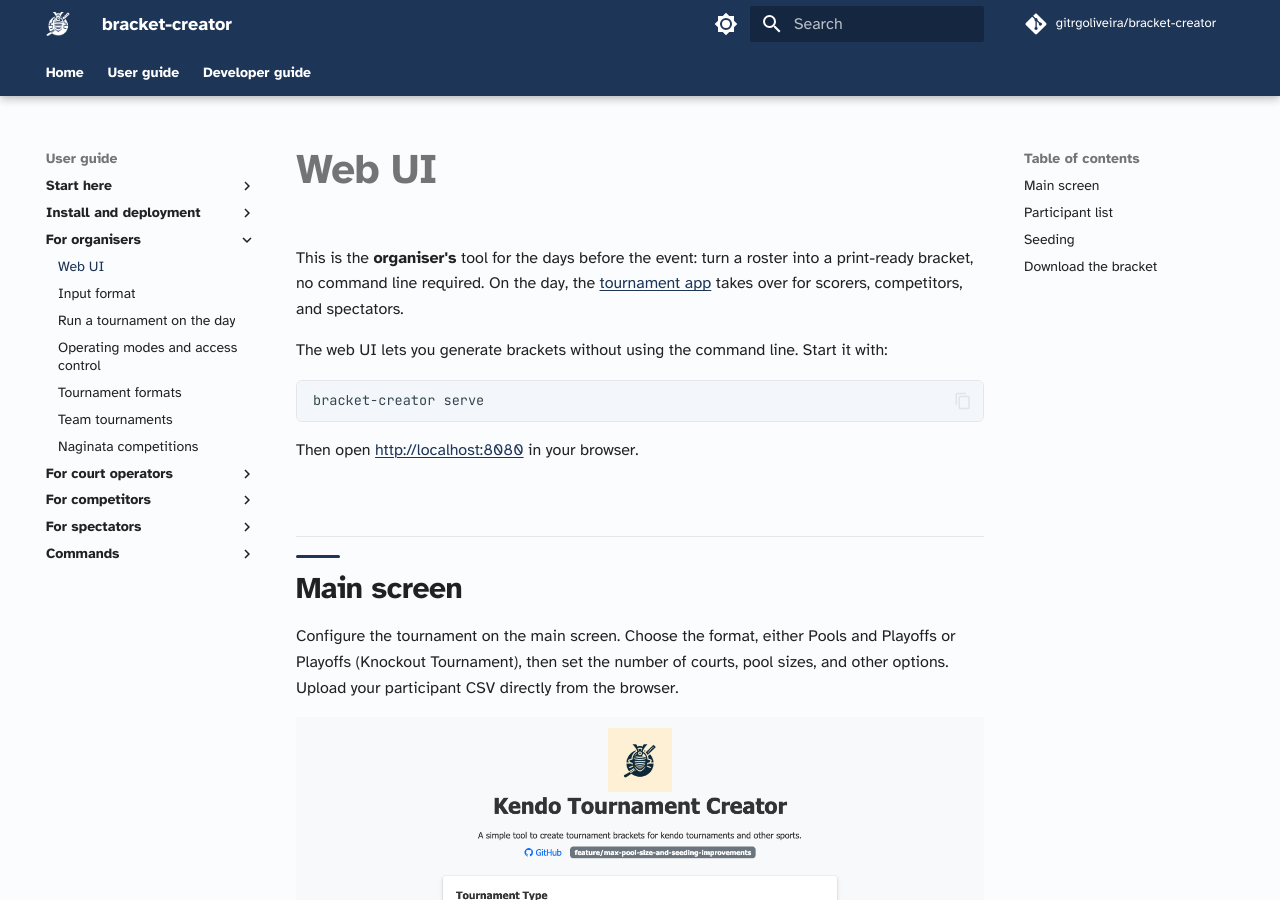
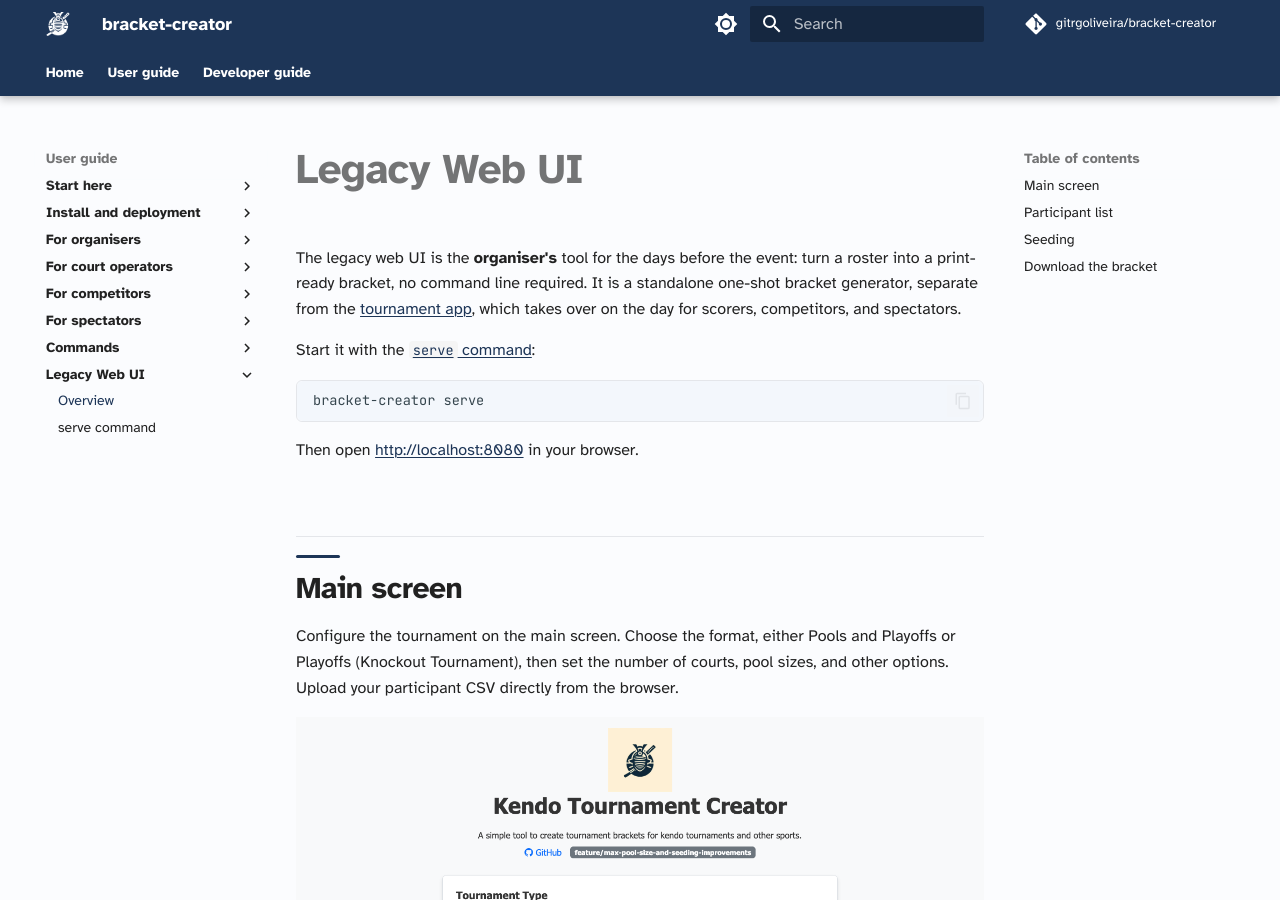
Before and after one commit to gitrgoliveira/bracket-creator, an MkDocs documentation site: the page built from docs/user-guide/organisers/web-ui.md, in a window 1280 px wide and 900 px high. Built offline with MkDocs 1.6.1 and Material for MkDocs 9.7.7, drawn with Linux system fonts in a browser that asks for light colours; comment, search, counter and statistics services are not loaded.

Commit message:
docs: group CLI pages under Commands, add Legacy Web UI section
Reorganise the User guide nav so every CLI command reference sits under
Commands, and introduce a dedicated Legacy Web UI section holding the
web UI walkthrough plus the serve command that launches it. Reframe the
web-ui page and its cross-references as the legacy web UI for clarity.

Co-Authored-By: Claude Opus 4.8 <noreply@anthropic.com>

````diff
--- a/docs/user-guide/organisers/web-ui.md
+++ b/docs/user-guide/organisers/web-ui.md
@@ -1,8 +1,8 @@
-# Web UI
+# Legacy Web UI
 
-This is the **organiser's** tool for the days before the event: turn a roster into a print-ready bracket, no command line required. On the day, the [tournament app](run-tournament.md) takes over for scorers, competitors, and spectators.
+The legacy web UI is the **organiser's** tool for the days before the event: turn a roster into a print-ready bracket, no command line required. It is a standalone one-shot bracket generator, separate from the [tournament app](run-tournament.md), which takes over on the day for scorers, competitors, and spectators.
 
-The web UI lets you generate brackets without using the command line. Start it with:
+Start it with the [`serve` command](../commands/serve.md):
 
 ```bash
 bracket-creator serve
--- a/mkdocs.yaml
+++ b/mkdocs.yaml
@@ -101,7 +101,6 @@ nav:
           - Install: user-guide/install/install.md
           - Host the tournament app: user-guide/install/hosting.md
       - For organisers:
-          - Web UI: user-guide/organisers/web-ui.md
           - Input format: user-guide/organisers/input-format.md
           - Run a tournament on the day: user-guide/organisers/run-tournament.md
           - Operating modes and access control: user-guide/organisers/operating-modes.md
@@ -118,11 +117,13 @@ nav:
       - Commands:
           - create-pools: user-guide/commands/create-pools.md
           - create-playoffs: user-guide/commands/create-playoffs.md
-          - serve: user-guide/commands/serve.md
           - mobile-app: user-guide/commands/mobile-app.md
           - print: user-guide/commands/print.md
           - hash-password: user-guide/commands/hash-password.md
           - version: user-guide/commands/version.md
+      - Legacy Web UI:
+          - Overview: user-guide/organisers/web-ui.md
+          - serve command: user-guide/commands/serve.md
   - Developer guide:
       - Code of conduct: dev-guide/code_of_conduct.md
       - Contributing: dev-guide/contributing.md
````
Also changed, not shown: docs/index.md (+2 -2 lines), docs/user-guide/commands/print.md (+1 -1 lines), docs/user-guide/commands/serve.md (+1 -1 lines), docs/user-guide/start-here/first-tournament.md (+1 -1 lines).
